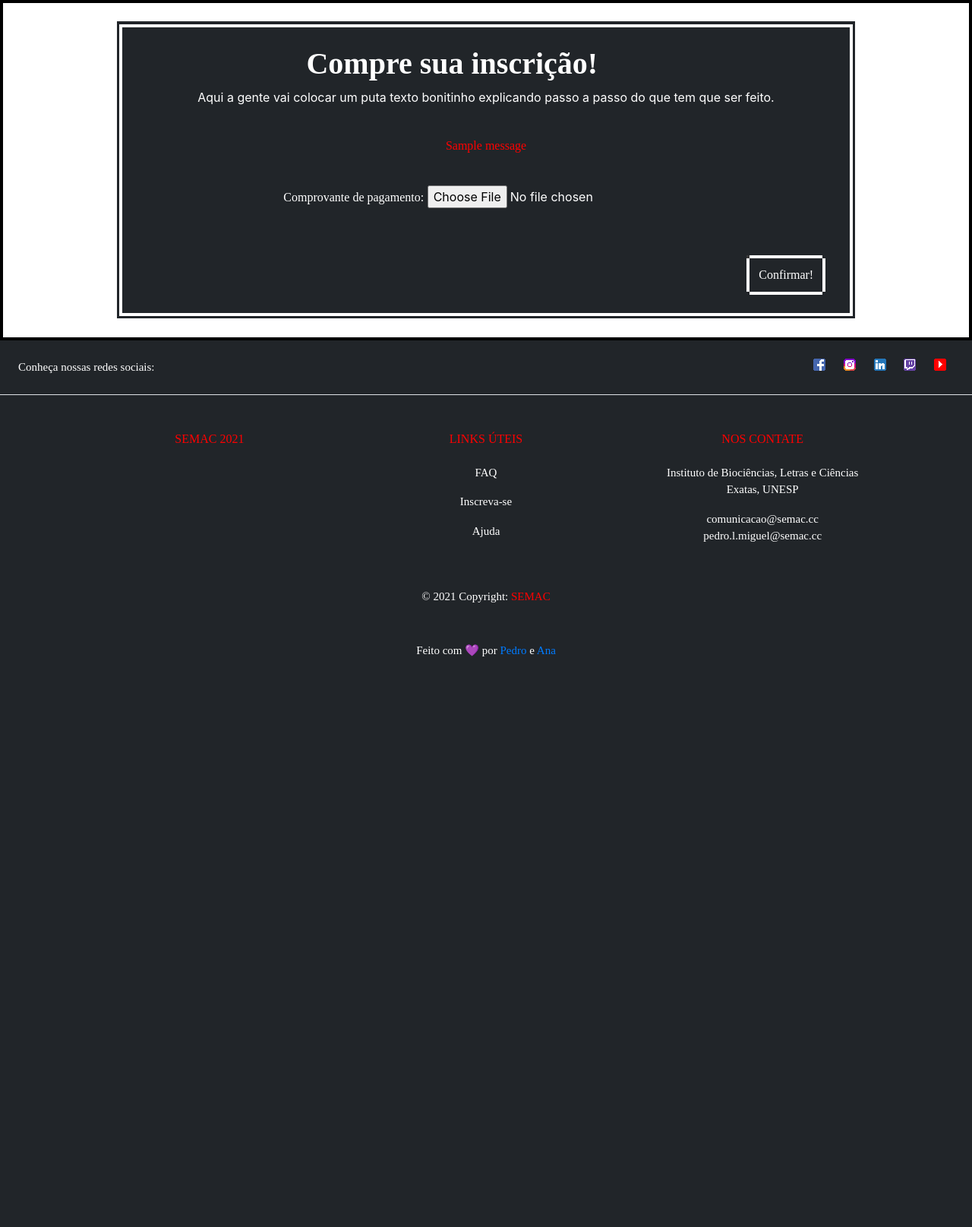
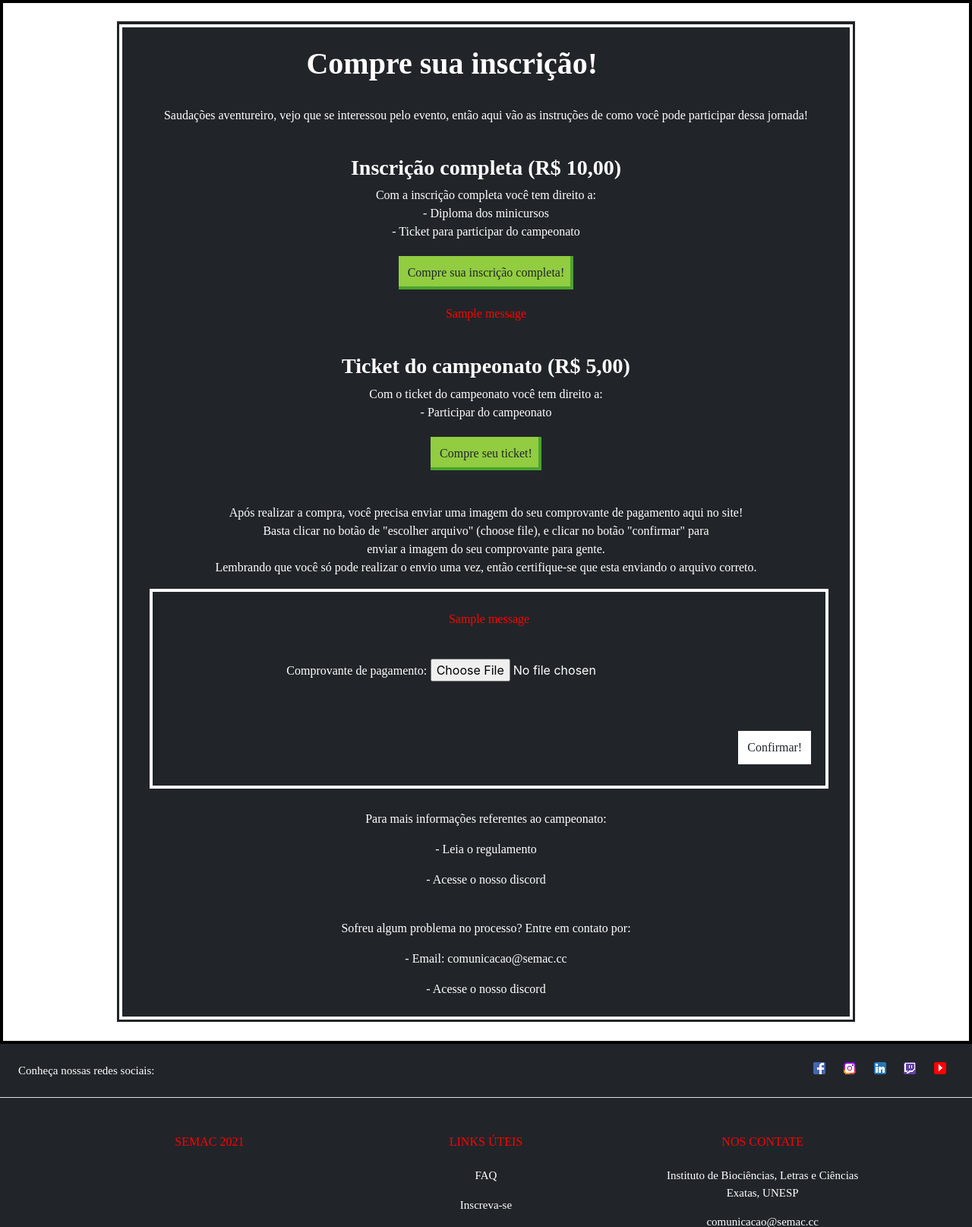
Before and after one commit to PedroLucasMiguel/SEMAC-Project-Katerine, a Django app: page /buy-subscription/ in a window 1280 px wide. Shown: the part 58-1673 px from the top of the page at 76% size. Before the commit the page ends 922 px from the top, so only its background shows below. Run offline with Django 3.2, Linux system fonts and the light colour scheme; a user stored in the database is signed in; tables that the repository leaves empty hold one stand-in row (values such as "Sample post"); one stand-in notice (Sample message) is shown; some libraries are stand-ins or nearby versions; some web fonts are replaced.

Commit message:
ALMOST done

```diff
--- /dev/null
+++ b/katerine/static/css/buysubscription.css
@@ -0,0 +1,98 @@
+@font-face {
+    font-family: 'JetBrainsMono-Regular';
+    src: url('../fonts/JetBrains/JetBrainsMono-Regular.eot');
+    src: url('../fonts/JetBrains/JetBrainsMono-Regular.eot?#iefix') format('embedded-opentype'),
+         url('../fonts/JetBrains/JetBrainsMono-Regular.svg#JetBrainsMono-Regular') format('svg'),
+         url('../fonts/JetBrains/JetBrainsMono-Regular.ttf') format('truetype'),
+         url('../fonts/JetBrains/JetBrainsMono-Regular.woff') format('woff'),
+         url('../fonts/JetBrains/JetBrainsMono-Regular.woff2') format('woff2');
+    font-weight: normal;
+    font-style: normal;
+}
+@font-face {
+    font-family: 'JetBrainsMono-Bold';
+    src: url('../fonts/JetBrains/Bold/JetBrainsMono-Bold.eot');
+    src: url('../fonts/JetBrains/Bold/JetBrainsMono-Bold.eot?#iefix') format('embedded-opentype'),
+         url('../fonts/JetBrains/Bold/JetBrainsMono-Bold.svg#JetBrainsMono-Bold') format('svg'),
+         url('../fonts/JetBrains/Bold/JetBrainsMono-Bold.ttf') format('truetype'),
+         url('../fonts/JetBrains/Bold/JetBrainsMono-Bold.woff') format('woff'),
+         url('../fonts/JetBrains/Bold/JetBrainsMono-Bold.woff') format('woff2');
+    font-weight: normal;
+    font-style: normal;
+  }
+@font-face {
+    font-family: 'VCROSDMono';
+    src: url('../fonts/VCROSDMono.svg') format('svg'),
+         url('../fonts/VCROSDMono.ttf') format('truetype'),
+         url('../fonts/VCROSDMono.woff') format('woff');
+    font-weight: normal;
+    font-style: normal;
+}
+
+  @font-face {
+    font-family: 'VCR_OSD_MONO_1.001';
+    src: url('../fonts/VCR_OSD_MONO_1.001.eot');
+    src: url('../fonts/VCR_OSD_MONO_1.001.eot?#iefix') format('embedded-opentype'),
+         url('../fonts/VCR_OSD_MONO_1.001.woff2') format('woff2');
+    font-weight: normal;
+    font-style: normal;
+}
+
+label{
+    font-family: 'VCR_OSD_MONO_1.001';
+}
+
+form ul{
+    text-align: left !important;
+}
+
+.semac-field{
+    background-color: white !important;
+    color: black !important;
+}
+
+.form-error{
+    font-family: 'VCR_OSD_MONO_1.001';
+    color: red;
+}
+
+.form-title{
+    font-family: 'VCR_OSD_MONO_1.001';
+    font-weight: bold;
+}
+
+.form-description{
+    font-family: 'VCR_OSD_MONO_1.001';
+    justify-content: center;
+    text-align: center;
+}
+
+.nes-container{
+    text-align: center;
+    width: 100%;
+}
+
+h1{
+    width: 90%;
+    word-wrap: break-word;
+}
+
+#buy-subscription{
+    font-family: 'VCR_OSD_MONO_1.001';
+    text-align:center;
+    max-width: 450px;
+    margin-bottom: 20px;
+    color: #212529;
+}
+
+#buy-ticket{
+    font-family: 'VCR_OSD_MONO_1.001';
+    text-align:center;
+    max-width: 450px;
+    margin-bottom: 20px;
+    color: #212529;
+}
+
+#confirmation-form{
+     overflow: auto
+}
--- a/katerine/static/css/forms.css
+++ b/katerine/static/css/forms.css
@@ -18,9 +18,7 @@ form ul{
 
 .form-title{
     font-family: 'VCR_OSD_MONO_1.001';
-
     font-weight: bold;
-
 }
 
 .form-description{
--- a/katerine/static/css/homepage.css
+++ b/katerine/static/css/homepage.css
@@ -149,8 +149,7 @@ html{
 }
 
 #sponsors img{
-    max-width: 100px;
-    border-radius: 70%;
+    max-width: 200px;
 }
 
 #sponsors a{
--- a/katerine/template/AreYouUnesp.html
+++ b/katerine/template/AreYouUnesp.html
@@ -1,6 +1,6 @@
 {% extends 'Template.html' %}
 {% load static %}
-{% block title %} SEMAC - Login {% endblock %}
+{% block title %} SEMAC - Aluno Unesp {% endblock %}
 {% block additional_css %}
     <link rel="stylesheet" href="{% static 'css/are-you-unesp.css' %}">
 {% endblock %}
@@ -10,7 +10,7 @@
                   <div class="row">
                     <div class="col-sm-12">
                       <div class="nes-balloon from-left is-dark">
-                        <p>Mas antes de tudo eu preciso saber. Você é estudante da unesp?</p>
+                        <p>Mas antes de tudo eu preciso saber. Você é estudante da unesp rio preto?</p>
                       </div>
                     </div>
                 </div>
--- a/katerine/template/BuySubscriptionPage.html
+++ b/katerine/template/BuySubscriptionPage.html
@@ -1,28 +1,72 @@
 {% extends 'Template.html' %}
 {% load static %}
-{% block title %} SEMAC - Login {% endblock %}
+{% block title %} SEMAC - Inscreva-se {% endblock %}
 {% block additional_css %}
-    <link rel="stylesheet" href="{% static 'css/forms.css' %}">
+    <link rel="stylesheet" href="{% static 'css/buysubscription.css' %}">
 {% endblock %}
 {% block content %}
     <div class="nes-container">
         <div class="nes-container is-dark" id="inner">
-            <h1 class="form-title">Compre sua inscrição!</h1>
-            <p>
-                Aqui a gente vai colocar um puta texto bonitinho explicando passo a passo do que tem que ser feito.
+            <h1 class="form-title"> Compre sua inscrição! </h1>
+            <br>
+            <p class="form-description">
+                Saudações aventureiro, vejo que se interessou pelo evento, então aqui vão as instruções
+                de como você pode participar dessa jornada!
             </p>
             <br>
+            <h3 class="form-title"> Inscrição completa (R$ 10,00) </h3>
+            <p class="form-description">
+                Com a inscrição completa você tem direito a:<br>
+                - Diploma dos minicursos<br>
+                - Ticket para participar do campeonato
+            </p>
+            <a class="nes-btn is-success" id="buy-subscription">Compre sua inscrição completa!</a>
             {% if messages %}
                 {% for message in messages %}
                 <p class="form-error">{{message}}</p>
                 {% endfor %}
             {% endif %}
             <br>
-            <form method="post" enctype='multipart/form-data'>
-                {% csrf_token %}
-                {{form.as_p}}
-                <input type="submit" class="nes-btn is-dark" id="submit-form" value="Confirmar!">
-            </form>
+            <h3 class="form-title"> Ticket do campeonato (R$ 5,00) </h3>
+            <p class="form-description">
+                Com o ticket do campeonato você tem direito a:<br>
+                - Participar do campeonato
+            </p>
+            <a class="nes-btn is-success" id="buy-ticket">Compre seu ticket!</a>
+            <br>
+            <br>
+            <p class="form-description">
+                Após realizar a compra, você precisa enviar uma imagem do seu comprovante de pagamento aqui no site!<br>
+                Basta clicar no botão de "escolher arquivo" (choose file), e clicar no botão "confirmar" para <br>
+                enviar a imagem do seu comprovante para gente.<br>
+                Lembrando que você só pode realizar o envio uma vez, então certifique-se que esta enviando o arquivo correto.<br>
+            </p>
+
+            <div class="container nes-container is-dark">
+                {% if messages %}
+                {% for message in messages %}
+                <p class="form-error">{{message}}</p>
+                {% endfor %}
+                {% endif %}
+                <br>
+                <form method="post" enctype='multipart/form-data' id="confirmation-form">
+                    {% csrf_token %}
+                    {{form.as_p}}
+                    <input type="submit" class="nes-btn" id="submit-form" value="Confirmar!">
+                </form>
+            </div>
+            <br>
+            <p class="form-description">
+                Para mais informações referentes ao campeonato:
+            </p>
+            <p class="form-description"><a>- Leia o regulamento</a></p>
+            <p class="form-description"><a>- Acesse o nosso discord</a></p>
+            <br>
+            <p class="form-description">
+                Sofreu algum problema no processo? Entre em contato por:
+            </p>
+            <p class="form-description"><a>- Email: comunicacao@semac.cc</a></p>
+            <p class="form-description"><a>- Acesse o nosso discord</a></p>
         </div>
     </div>
 {% endblock %}
--- a/katerine/template/FaqPage.html
+++ b/katerine/template/FaqPage.html
@@ -1,6 +1,6 @@
 {% extends 'Template.html' %}
 {% load static %}
-{% block title %} SEMAC - Perfil {% endblock %}
+{% block title %} SEMAC - FAQ {% endblock %}
 {% block additional_css %}
     <link rel="stylesheet" href="{% static 'css/faq.css' %}">
 {% endblock %}
@@ -52,7 +52,7 @@
 
                             <div id="collapseThree" class="collapse" aria-labelledby="headingThree" data-parent="#accordion">
                               <div class="card-body">
-                                Não sei, tem que ver com o presidente
+                                Os pagamentos são feitos por intermédio do PayPal.
                               </div>
                             </div>
                         </div>
@@ -114,7 +114,7 @@
 
                             <div id="collapseSeven" class="collapse" aria-labelledby="headingSeven" data-parent="#accordion">
                               <div class="card-body">
-                                Sei lá, pergunta pro patrocínio.
+                                Accurate e Alura são os dois patrocinadores deste evento!
                               </div>
                             </div>
                         </div>
--- a/katerine/template/LecturerPage.html
+++ b/katerine/template/LecturerPage.html
@@ -1,6 +1,6 @@
 {% extends 'Template.html' %}
 {% load static %}
-{% block title %} SEMAC - Home {% endblock %}
+{% block title %} SEMAC - Palestrante {% endblock %}
 {% block additional_css %}
 <link rel="stylesheet" href="{% static 'css/lecturer.css' %}">
 {% endblock %}
--- a/katerine/usermanager/semac_utils.py
+++ b/katerine/usermanager/semac_utils.py
@@ -122,6 +122,8 @@ class Validators:
         age = today.year - dob.year - ((today.month, today.day) < (dob.month, dob.day))
         if age <= expected_age:
             raise AgeNotValidException()
+        if age >= 120:  # Isso é um fix bem idiota, mas honestamente eu já estou meio cansado de fazer esse site
+            raise AgeNotValidException()
         return dob
 
     @staticmethod
```
Also changed, not shown: katerine/template/Homepage.html (+6 -24 lines), katerine/static/images/accurate.svg (added), katerine/static/images/alura.png (added), katerine/static/images/shift.jpg (added).
